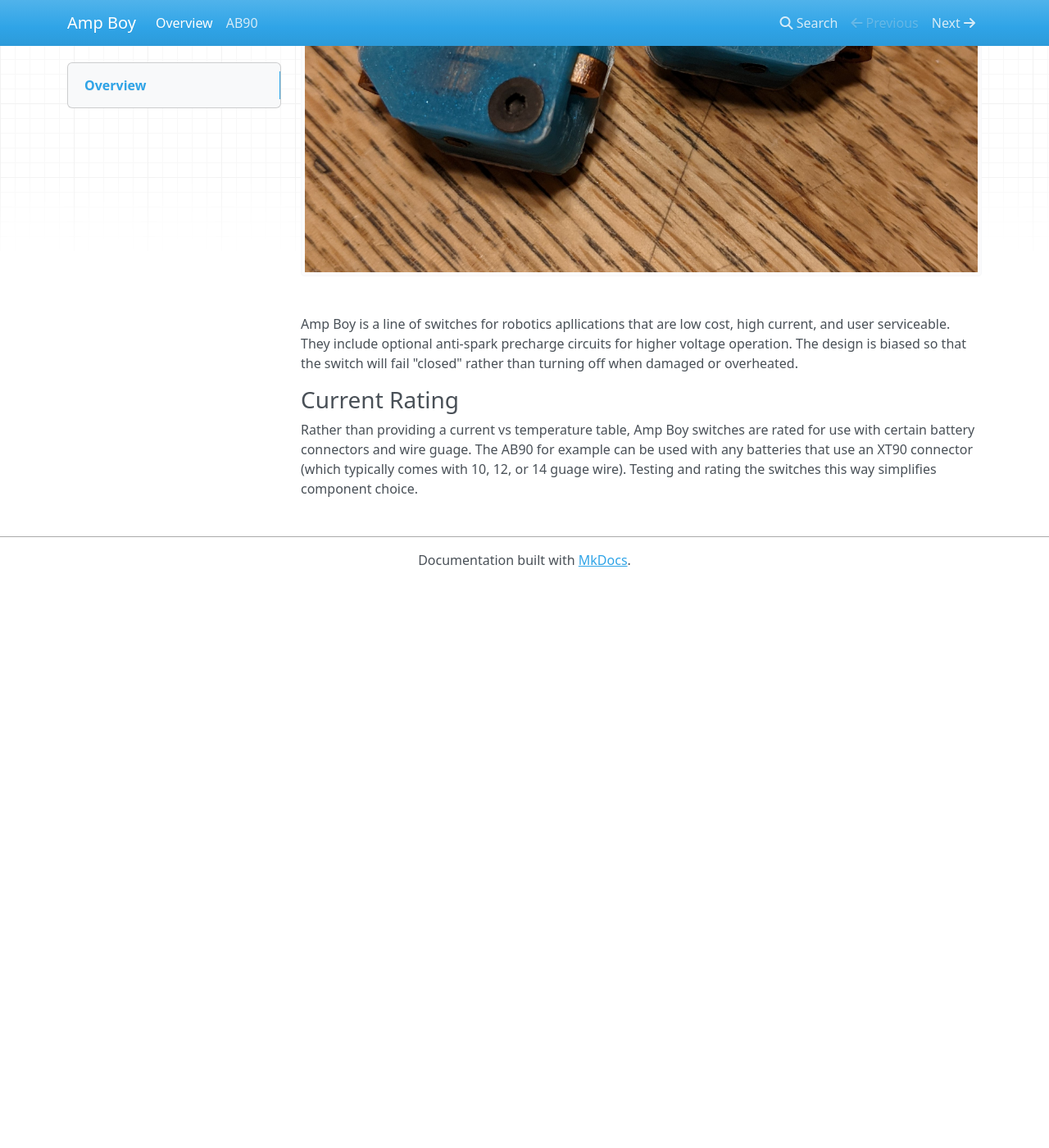
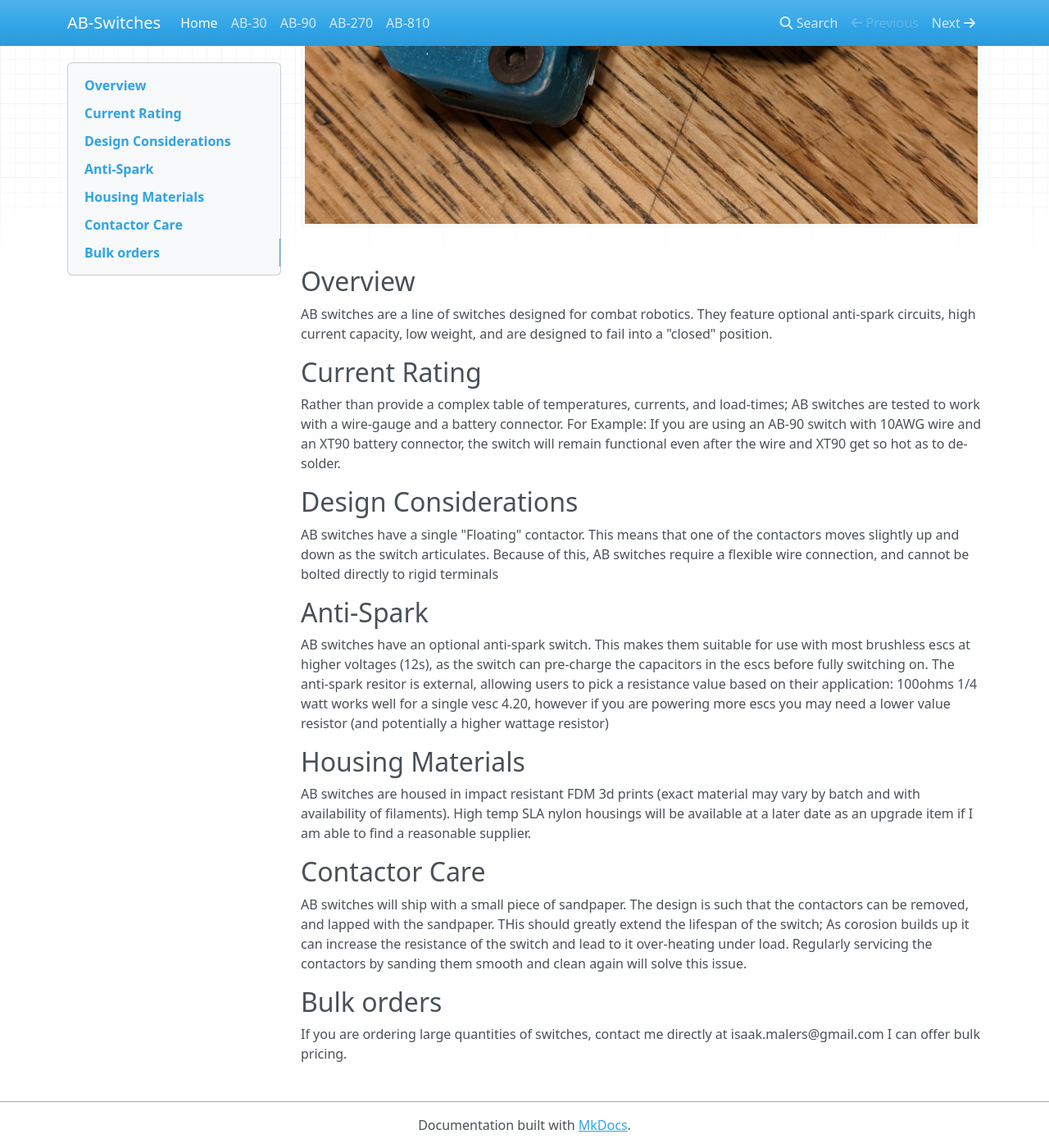
Before and after one commit to Isaak-Malers/Amp-Boy-Docs, an MkDocs documentation site: the page built from docs/index.md, in a window 1280 px wide and 1400 px high, scrolled down 443 px. Shown: the whole window at 82% size. Built offline with MkDocs 1.6.1, drawn with Linux system fonts in a browser that asks for light colours; nearby versions of some CDN libraries; before the commit the page ends 1154 px from its top, so only the background shows below that.

Commit message:
Updated docs for launch

```diff
--- a/docs/index.md
+++ b/docs/index.md
@@ -1,9 +1,29 @@
-# Overview
+![AB-90](./Images/Beta-Units/CloseUp.jpg)
 
-![Amp Boy 90](./Images/Beta-Units/CloseUp.jpg)
+## Overview
 
-Amp Boy is a line of switches for robotics apllications that are low cost, high current, and user serviceable.  They include optional anti-spark precharge circuits for higher voltage operation.  The design is biased so that the switch will fail "closed" rather than turning off when damaged or overheated.
+AB switches are a line of switches designed for combat robotics.  They feature optional anti-spark circuits, high current capacity, low weight, and are designed to fail into a "closed" position.
 
-### Current Rating
+## Current Rating
 
-Rather than providing a current vs temperature table, Amp Boy switches are rated for use with certain battery connectors and wire guage.  The AB90 for example can be used with any batteries that use an XT90 connector (which typically comes with 10, 12, or 14 guage wire).  Testing and rating the switches this way simplifies component choice.
+Rather than provide a complex table of temperatures, currents, and load-times;  AB switches are tested to work with a wire-gauge and a battery connector.  For Example:  If you are using an AB-90 switch with 10AWG wire and an XT90 battery connector, the switch will remain functional even after the wire and XT90 get so hot as to de-solder.
+
+## Design Considerations
+
+AB switches have a single "Floating" contactor.  This means that one of the contactors moves slightly up and down as the switch articulates.  Because of this, AB switches require a flexible wire connection, and cannot be bolted directly to rigid terminals
+
+## Anti-Spark
+
+AB switches have an optional anti-spark switch.  This makes them suitable for use with most brushless escs at higher voltages (12s), as the switch can pre-charge the capacitors in the escs before fully switching on.  The anti-spark resitor is external, allowing users to pick a resistance value based on their application:  100ohms 1/4 watt works well for a single vesc 4.20, however if you are powering more escs you may need a lower value resistor (and potentially a higher wattage resistor)
+
+## Housing Materials
+
+AB switches are housed in impact resistant FDM 3d prints (exact material may vary by batch and with availability of filaments).  High temp SLA nylon housings will be available at a later date as an upgrade item if I am able to find a reasonable supplier.
+
+## Contactor Care
+
+AB switches will ship with a small piece of sandpaper.  The design is such that the contactors can be removed, and lapped with the sandpaper.  THis should greatly extend the lifespan of the switch;  As corosion builds up it can increase the resistance of the switch and lead to it over-heating under load.  Regularly servicing the contactors by sanding them smooth and clean again will solve this issue.
+
+## Bulk orders
+
+If you are ordering large quantities of switches, contact me directly at isaak.malers@gmail.com I can offer bulk pricing.
--- a/mkdocs.yml
+++ b/mkdocs.yml
@@ -1,4 +1,7 @@
-site_name: Amp Boy
+site_name: AB-Switches
 nav:
-  - Overview: 'index.md'
-  - AB90: '90.md'
+  - Home: 'index.md'
+  - AB-30 : '30.md'
+  - AB-90: '90.md'
+  - AB-270 : '270.md'
+  - AB-810 : '810.md'
```
Also changed, not shown: docs/270.md (added, +1 -0 lines), docs/30.md (added, +1 -0 lines), docs/810.md (added, +1 -0 lines), docs/90.md (+10 -6 lines), docs/img/android-chrome-192x192.png (added), docs/img/android-chrome-512x512.png (added), docs/img/apple-touch-icon.png (added), docs/img/favicon-16x16.png (added), docs/img/favicon-32x32.png (added), docs/img/favicon.ico (added), 1 other file.
